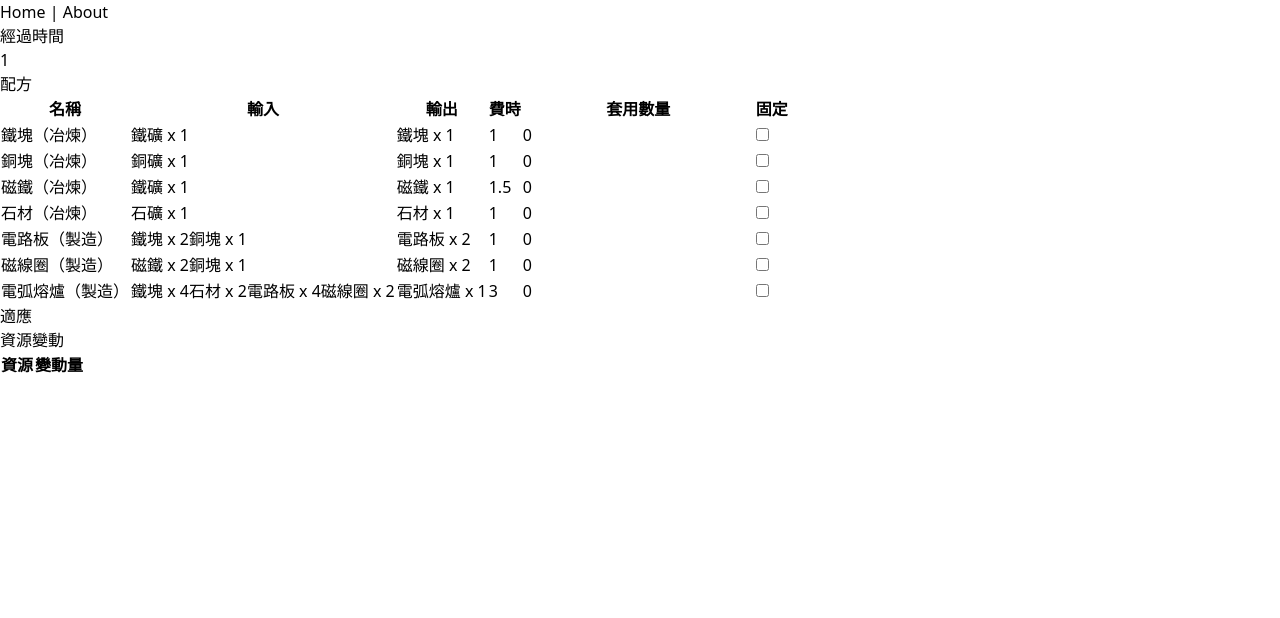
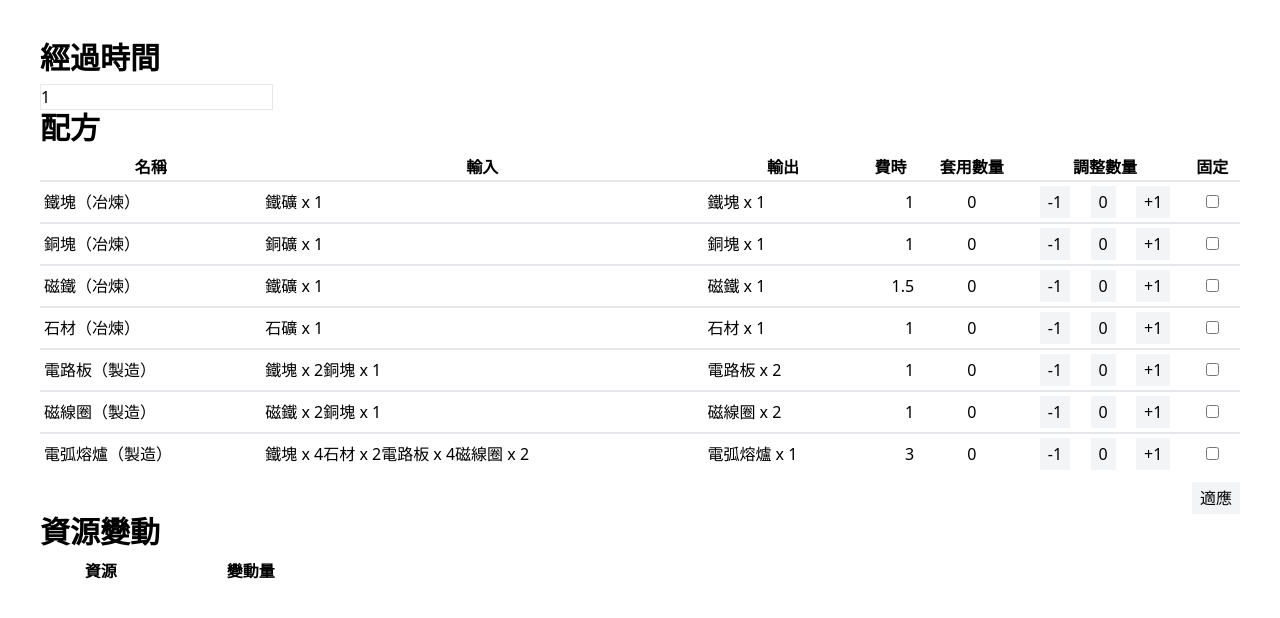
Before and after one commit to drsmile1001/dyson-sphere-program-calculator, a Vue app: page / in a window 1280 px wide. Shown: the top 618 px of the page. Built offline with nearby package versions, Linux system fonts and the light colour scheme.

Commit message:
feat: 調整樣式，數字格式化

```diff
--- a/src/App.vue
+++ b/src/App.vue
@@ -1,9 +1,7 @@
 <template>
-  <div id="nav">
-    <router-link to="/">Home</router-link> |
-    <router-link to="/about">About</router-link>
+  <div class="p-10">
+    <router-view />
   </div>
-  <router-view />
 </template>
 
 <style lang="scss"></style>
--- a/src/views/Home.vue
+++ b/src/views/Home.vue
@@ -1,8 +1,8 @@
 <template>
-  <h2>經過時間</h2>
-  <input v-model.number="processTimes" type="number" />
-  <h2>配方</h2>
-  <table>
+  <h2 class="text-3xl mb-2 font-semibold">經過時間</h2>
+  <input v-model.number="processTimes" class="border" type="number" />
+  <h2 class="text-3xl mb-2 font-semibold">配方</h2>
+  <table class="w-full mb-2 divide-y-2">
     <thead>
       <tr>
         <th>名稱</th>
@@ -10,48 +10,76 @@
         <th>輸出</th>
         <th>費時</th>
         <th>套用數量</th>
+        <th>調整數量</th>
         <th>固定</th>
       </tr>
     </thead>
-    <tbody>
-      <tr v-for="(recipe, i) in recipes" :key="i">
-        <td>{{ recipe.name }}</td>
-        <td>
+    <tbody class="divide-y-2">
+      <tr v-for="(recipe, i) in recipes" :key="i" class="hover:bg-gray-100">
+        <td class="p-1">{{ recipe.name }}</td>
+        <td class="p-1">
           <span v-for="r in recipe.inputs" :key="r">
             {{ r.resource }} x {{ r.amount }}
           </span>
         </td>
-        <td>
+        <td class="p-1">
           <span v-for="r in recipe.outputs" :key="r">
             {{ r.resource }} x {{ r.amount }}
           </span>
         </td>
-        <td>{{ recipe.processTimes }}</td>
-        <td>
-          <input type="number" v-model.number="recipe.apply" />
+        <td class="text-right p-1">{{ recipe.processTimes }}</td>
+        <td class="text-center p-1">
+          {{ numberFormatter(recipe.apply) }}
         </td>
-        <td>
+        <td class="p-1">
+          <div class="flex justify-around">
+            <button
+              class="bg-gray-100 hover:bg-gray-200 py-1 px-2"
+              @click="adjestAmount(recipe, -1)"
+            >
+              -1
+            </button>
+            <button
+              class="bg-gray-100 hover:bg-gray-200 py-1 px-2"
+              @click="adjestAmount(recipe)"
+            >
+              0
+            </button>
+            <button
+              class="bg-gray-100 hover:bg-gray-200 py-1 px-2"
+              @click="adjestAmount(recipe, 1)"
+            >
+              +1
+            </button>
+          </div>
+        </td>
+        <td class="text-center">
           <input type="checkbox" v-model="recipe.fix" />
         </td>
       </tr>
     </tbody>
   </table>
-  <button @click="adapt">適應</button>
-  <h2>資源變動</h2>
-  <table>
+  <div class="flex justify-end">
+    <button class="bg-gray-100 hover:bg-gray-200 py-1 px-2" @click="adapt">
+      適應
+    </button>
+  </div>
+
+  <h2 class="text-3xl mb-2 font-semibold">資源變動</h2>
+  <table class="w-1/4 mb-2 divide-y-2">
     <thead>
       <tr>
         <th>資源</th>
         <th>變動量</th>
       </tr>
     </thead>
-    <tbody>
+    <tbody class="divide-y-2">
       <tr v-for="(change, i) in changes" :key="i">
-        <td>
+        <td class="p-1">
           {{ change.resource }}
         </td>
-        <td>
-          {{ change.changes }}
+        <td class="text-right p-1">
+          {{ numberFormatter(change.changes) }}
         </td>
       </tr>
     </tbody>
@@ -148,14 +176,14 @@ export default defineComponent({
       state.recipes.forEach((r) => {
         if (!r.apply) return;
         r.inputs.forEach((i) => {
-          const change = (state.processTimes / r.processTimes) * i.amount;
+          const change = (state.processTimes * i.amount) / r.processTimes;
           resourceChanges.set(
             i.resource,
             (resourceChanges.get(i.resource) ?? 0) - change * r.apply
           );
         });
         r.outputs.forEach((o) => {
-          const change = (state.processTimes / r.processTimes) * o.amount;
+          const change = (state.processTimes * o.amount) / r.processTimes;
           resourceChanges.set(
             o.resource,
             (resourceChanges.get(o.resource) ?? 0) + change * r.apply
@@ -200,10 +228,21 @@ export default defineComponent({
       }
     }
 
+    function numberFormatter(v: number) {
+      return parseFloat(v.toFixed(4)).toString();
+    }
+
+    function adjestAmount(r: RecipeApply, a?: number) {
+      if (a) r.apply += a;
+      else r.apply = 0;
+    }
+
     return {
       ...toRefs(state),
       changes,
       adapt,
+      numberFormatter,
+      adjestAmount,
     };
   },
 });
```
